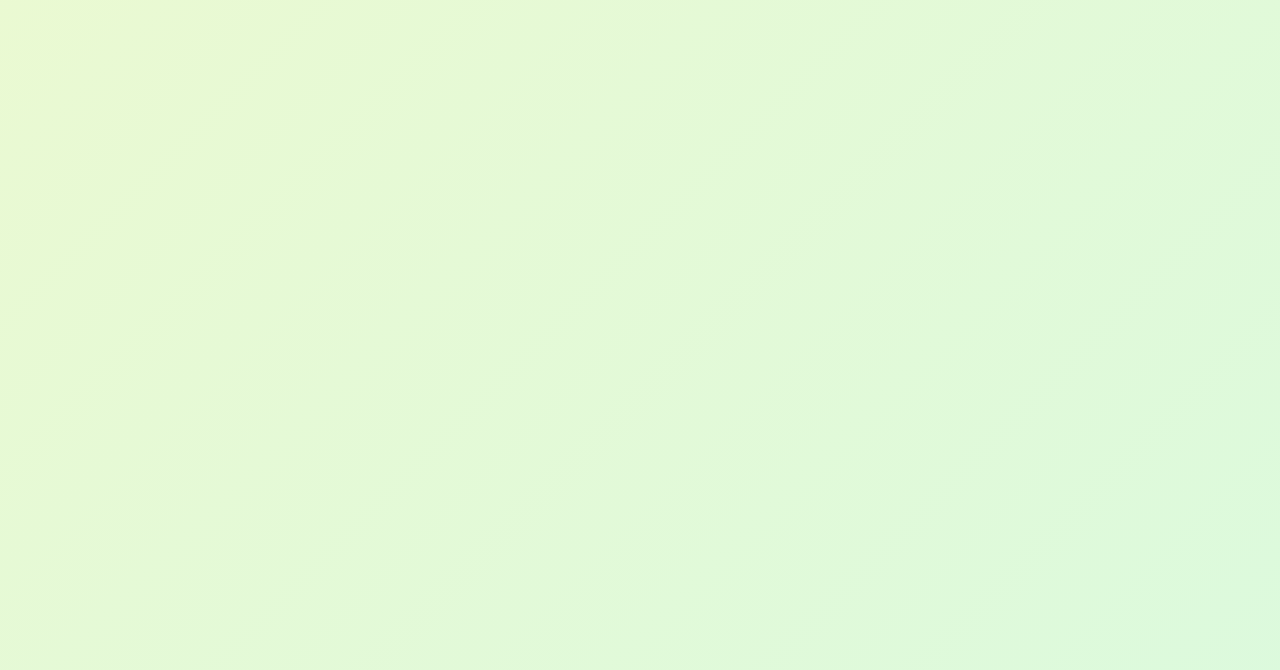
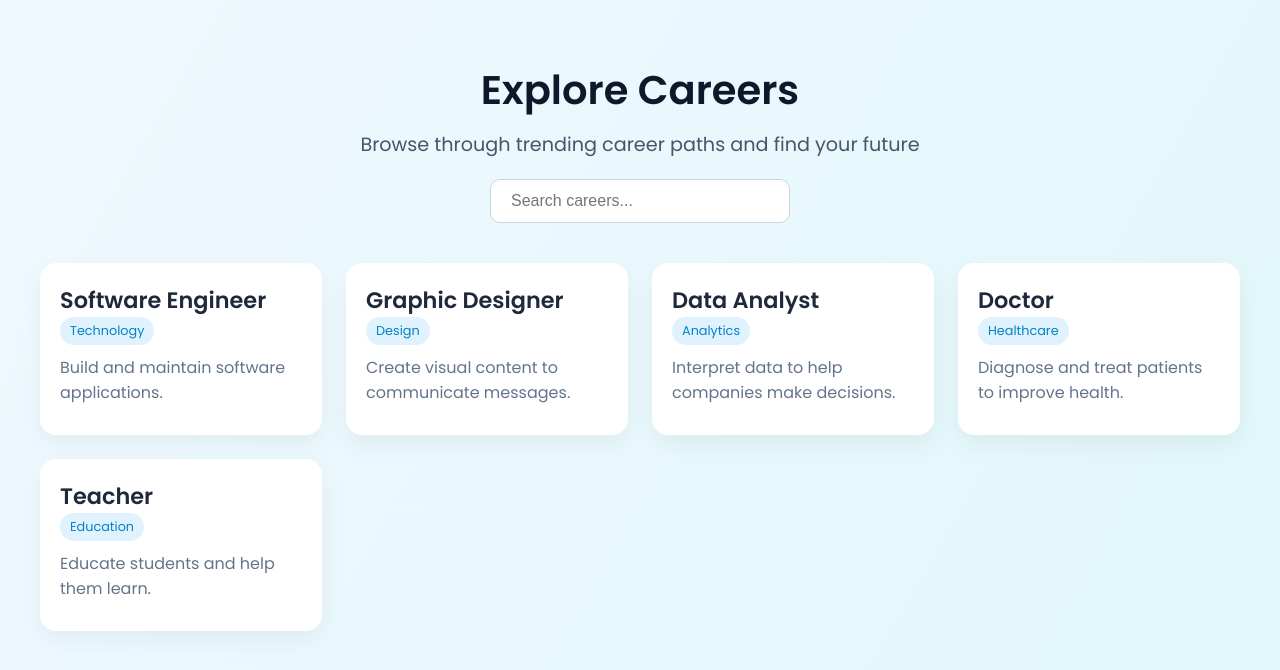
Before and after one commit to DEEPALIYADAV28/careerpath-navigator, a React (Create React App) app in the folder frontend/: page /explore in a window 1280 px wide. Before the commit this address had no page. Shown: the top 670 px of the page. Built offline with nearby package versions, Linux system fonts and the light colour scheme.

Commit message:
explore...

```diff
--- a/frontend/src/App.js
+++ b/frontend/src/App.js
@@ -1,23 +1,36 @@
-// App.js
 import React from "react";
-import { BrowserRouter as Router, Routes, Route } from "react-router-dom";
+import {
+  BrowserRouter as Router,
+  Routes,
+  Route,
+  useNavigate,
+} from "react-router-dom";
 import "./App.css";
 
-import Navbar      from "./components/Navbar";
+import Navbar from "./components/Navbar";
 import StudentModel from "./StudentModel";
-import Register    from "./pages/Register";
-import Login       from "./pages/Login";
+import Register from "./pages/Register";
+import Login from "./pages/Login";
+import Explore from "./pages/Explore"; // ✅ Import Explore page
 
+// ✅ Homepage component with Get Started navigation
 function HomePage() {
+  const navigate = useNavigate(); // React Router hook to navigate
+
+  const handleGetStarted = () => {
+    navigate("/explore"); // Navigate to Explore page
+  };
+
   return (
     <div className="app">
       <Navbar />
       <div className="main-section">
-        {/* …your home content… */}
         <div className="left-content">
           <h1>Find Your Perfect Career Path</h1>
-          <p>Discover your strengths…</p>
-          <button className="cta-button">Get Started</button>
+          <p>Discover your strengths.....</p>
+          <button className="cta-button" onClick={handleGetStarted}>
+            Get Started
+          </button>
         </div>
         <div className="right-model">
           <StudentModel />
@@ -27,16 +40,15 @@ function HomePage() {
   );
 }
 
+// ✅ App entry component with router
 function App() {
   return (
     <Router>
       <Routes>
-        {/* Home only on “/” */}
-        <Route path="/"        element={<HomePage />} />
-
-        {/* Separate pages */}
+        <Route path="/" element={<HomePage />} />
         <Route path="/register" element={<Register />} />
-        <Route path="/login"    element={<Login />}  />
+        <Route path="/login" element={<Login />} />
+        <Route path="/explore" element={<Explore />} /> {/* ✅ Explore route */}
       </Routes>
     </Router>
   );
--- /dev/null
+++ b/frontend/src/pages/Explore.css
@@ -0,0 +1,95 @@
+.explore-wrapper {
+  padding: 60px 40px;
+  font-family: 'Poppins', sans-serif;
+  background: linear-gradient(120deg, #f0f9ff, #e0f7fa);
+  min-height: 100vh;
+}
+
+.explore-header {
+  text-align: center;
+  margin-bottom: 40px;
+  animation: fadeIn 1s ease-out;
+}
+
+.explore-header h1 {
+  font-size: 2.5rem;
+  color: #0f172a;
+  margin-bottom: 10px;
+}
+
+.explore-header p {
+  font-size: 1.2rem;
+  color: #475569;
+  margin-bottom: 20px;
+}
+
+.explore-header input {
+  padding: 12px 20px;
+  width: 300px;
+  max-width: 90%;
+  border-radius: 10px;
+  border: 1px solid #cbd5e1;
+  outline: none;
+  font-size: 16px;
+}
+
+.career-grid {
+  display: grid;
+  grid-template-columns: repeat(auto-fit, minmax(250px, 1fr));
+  gap: 24px;
+}
+
+.career-card {
+  background: white;
+  padding: 20px;
+  border-radius: 16px;
+  box-shadow: 0 10px 25px rgba(0, 0, 0, 0.05);
+  transition: transform 0.3s ease, box-shadow 0.3s ease;
+  animation: floatUp 0.6s ease forwards;
+  opacity: 0;
+}
+
+.career-card:hover {
+  transform: translateY(-8px);
+  box-shadow: 0 12px 28px rgba(0, 0, 0, 0.12);
+}
+
+.career-card h3 {
+  margin-top: 0;
+  font-size: 1.4rem;
+  color: #1e293b;
+}
+
+.career-card p {
+  color: #64748b;
+  margin: 10px 0;
+}
+
+.category-tag {
+  display: inline-block;
+  background: #e0f2fe;
+  color: #0284c7;
+  padding: 5px 10px;
+  font-size: 0.8rem;
+  border-radius: 999px;
+}
+
+@keyframes fadeIn {
+  from {
+    opacity: 0;
+    transform: translateY(-20px);
+  } to {
+    opacity: 1;
+    transform: translateY(0);
+  }
+}
+
+@keyframes floatUp {
+  from {
+    transform: translateY(30px);
+    opacity: 0;
+  } to {
+    transform: translateY(0);
+    opacity: 1;
+  }
+}
--- /dev/null
+++ b/frontend/src/pages/Explore.jsx
@@ -0,0 +1,45 @@
+import React, { useState } from "react";
+import "./Explore.css";
+
+const careerData = [
+  { title: "Software Engineer", category: "Technology", description: "Build and maintain software applications." },
+  { title: "Graphic Designer", category: "Design", description: "Create visual content to communicate messages." },
+  { title: "Data Analyst", category: "Analytics", description: "Interpret data to help companies make decisions." },
+  { title: "Doctor", category: "Healthcare", description: "Diagnose and treat patients to improve health." },
+  { title: "Teacher", category: "Education", description: "Educate students and help them learn." },
+];
+
+const Explore = () => {
+  const [searchTerm, setSearchTerm] = useState("");
+
+  const filteredCareers = careerData.filter((career) =>
+    career.title.toLowerCase().includes(searchTerm.toLowerCase())
+  );
+
+  return (
+    <div className="explore-wrapper">
+      <div className="explore-header">
+        <h1>Explore Careers</h1>
+        <p>Browse through trending career paths and find your future</p>
+        <input
+          type="text"
+          placeholder="Search careers..."
+          value={searchTerm}
+          onChange={(e) => setSearchTerm(e.target.value)}
+        />
+      </div>
+
+      <div className="career-grid">
+        {filteredCareers.map((career, index) => (
+          <div className="career-card" key={index}>
+            <h3>{career.title}</h3>
+            <span className="category-tag">{career.category}</span>
+            <p>{career.description}</p>
+          </div>
+        ))}
+      </div>
+    </div>
+  );
+};
+
+export default Explore;
```
